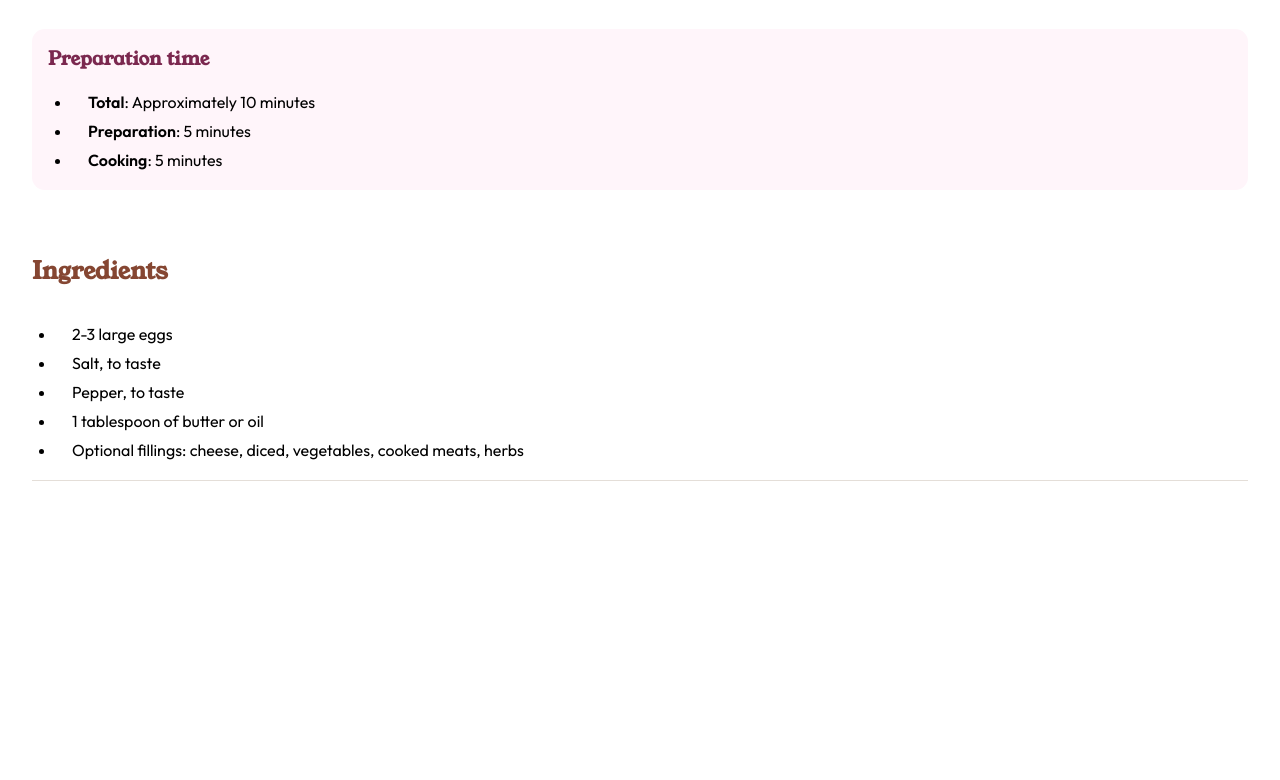
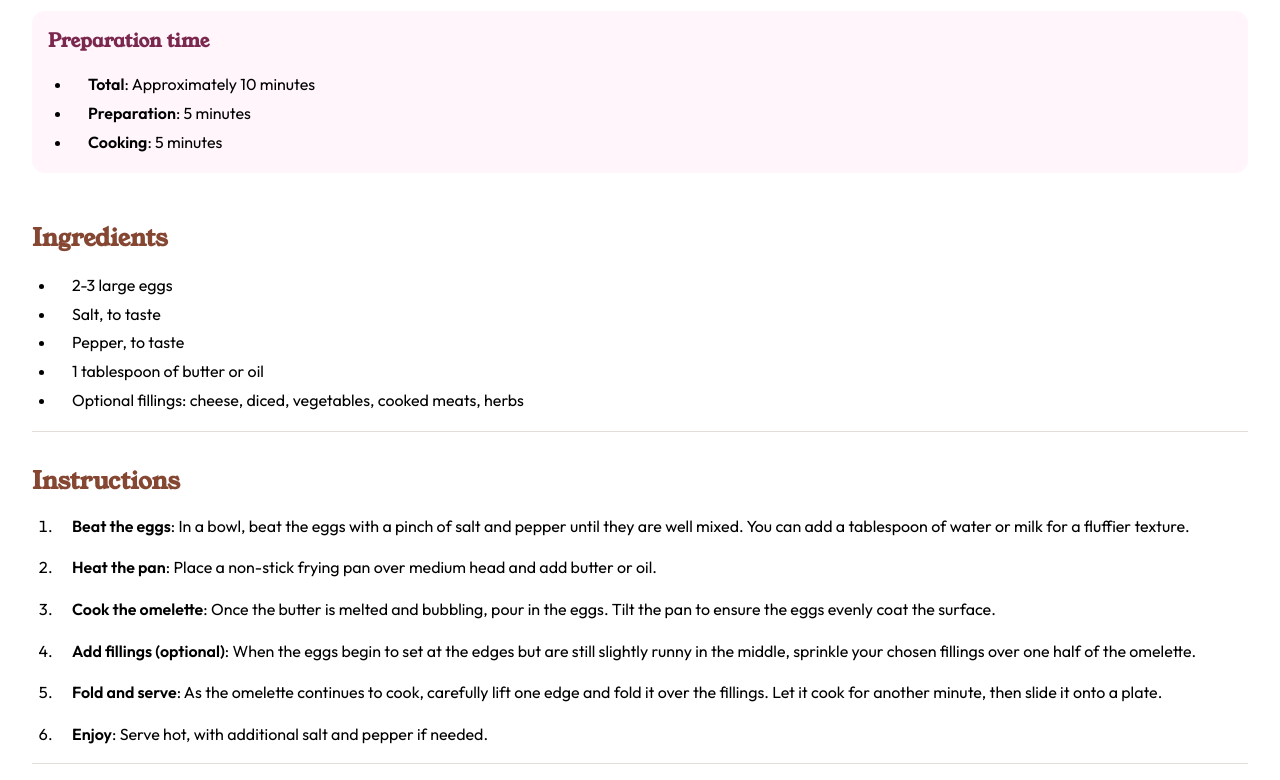
Before and after one commit to feliperossibr/recipe-page, a plain HTML site: page index.html in a window 1280 px wide. Shown: the part 759-1539 px from the top of the page. Before the commit the page ends 1256 px from the top, so only its background shows below. Drawn offline with Linux system fonts and the light colour scheme.

Commit message:
instructions area

```diff
--- a/index.html
+++ b/index.html
@@ -43,6 +43,41 @@
     </div>
 
     <div class="separator"></div>
+
+    <div class="instructions">
+      <h2>Instructions</h2>
+      <ol>
+        <li>
+          <span>Beat the eggs</span>:
+          In a bowl, beat the eggs with a pinch of salt and pepper until they are well mixed.
+          You can add a tablespoon of water or milk for a fluffier texture.
+        </li>
+        <li>
+          <span>Heat the pan</span>:
+          Place a non-stick frying pan over medium head and add butter or oil.
+        </li>
+        <li>
+          <span>Cook the omelette</span>:
+          Once the butter is melted and bubbling, pour in the eggs. Tilt the pan to ensure
+          the eggs evenly coat the surface.
+        </li>
+        <li>
+          <span>Add fillings (optional)</span>:
+          When the eggs begin to set at the edges but are still slightly runny in the
+          middle, sprinkle your chosen fillings over one half of the omelette.
+        </li>
+        <li>
+          <span>Fold and serve</span>:
+          As the omelette continues to cook, carefully lift one edge and fold it over the
+          fillings. Let it cook for another minute, then slide it onto a plate.
+        </li>
+        <li>
+          <span>Enjoy</span>:
+          Serve hot, with additional salt and pepper if needed.
+        </li>
+    </div>
+
+    <div class="separator"></div>
   </main>
 </body>
 </html>
--- a/styles/global.css
+++ b/styles/global.css
@@ -19,6 +19,20 @@
 
   --ff-title: "Young Serif", serif;
   --ff-text: "Outfit", sans-serif;
+}
+
+h1, h2, h3 {
+  font-family: var(--ff-title);
+  padding: 2rem 2rem;
+}
+
+h2 {
+  color: var(--brown-800);
+  padding: 1rem 2rem;
+}
+
+p, li {
+  font-family: var(--ff-text);
 }
 
 .header {
@@ -45,6 +59,7 @@
 
     & > li {
       padding: 0rem 1rem;
+      line-height: 1.8;
 
       & > span {
         font-weight: 600;
@@ -55,27 +70,30 @@
 
 .ingredients {
 
-  & > h2 {
-    color: var(--brown-800);
-  }
-
   & > ul {
     margin-inline: 3.5rem;
 
     & > li {
       padding: 0rem 1rem;
+      line-height: 1.8;
     }
   }
 }
 
-h1, h2, h3 {
-  font-family: var(--ff-title);
-  padding: 2rem 2rem;
-}
+.instructions {
+  & > ol {
+    margin-inline: 3.5rem;
 
-p, li {
-  font-family: var(--ff-text);
-  line-height: 1.8;
+    & > li {
+      padding: 0rem 1rem;
+      line-height: 1.6;
+      margin-bottom: 1rem;
+
+      & > span {
+        font-weight: 600;
+      }
+    }
+  }
 }
 
 .padding-1 {
```
